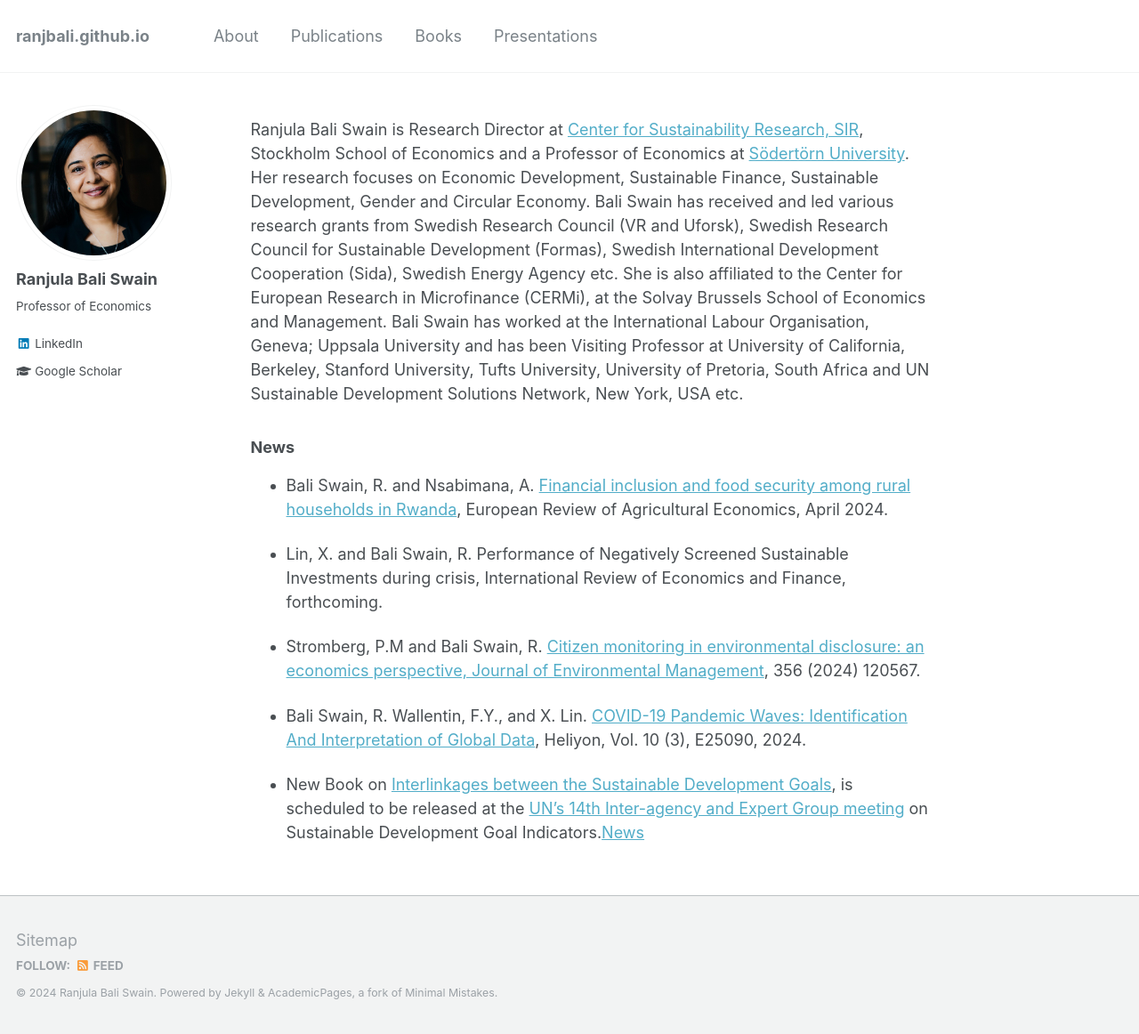
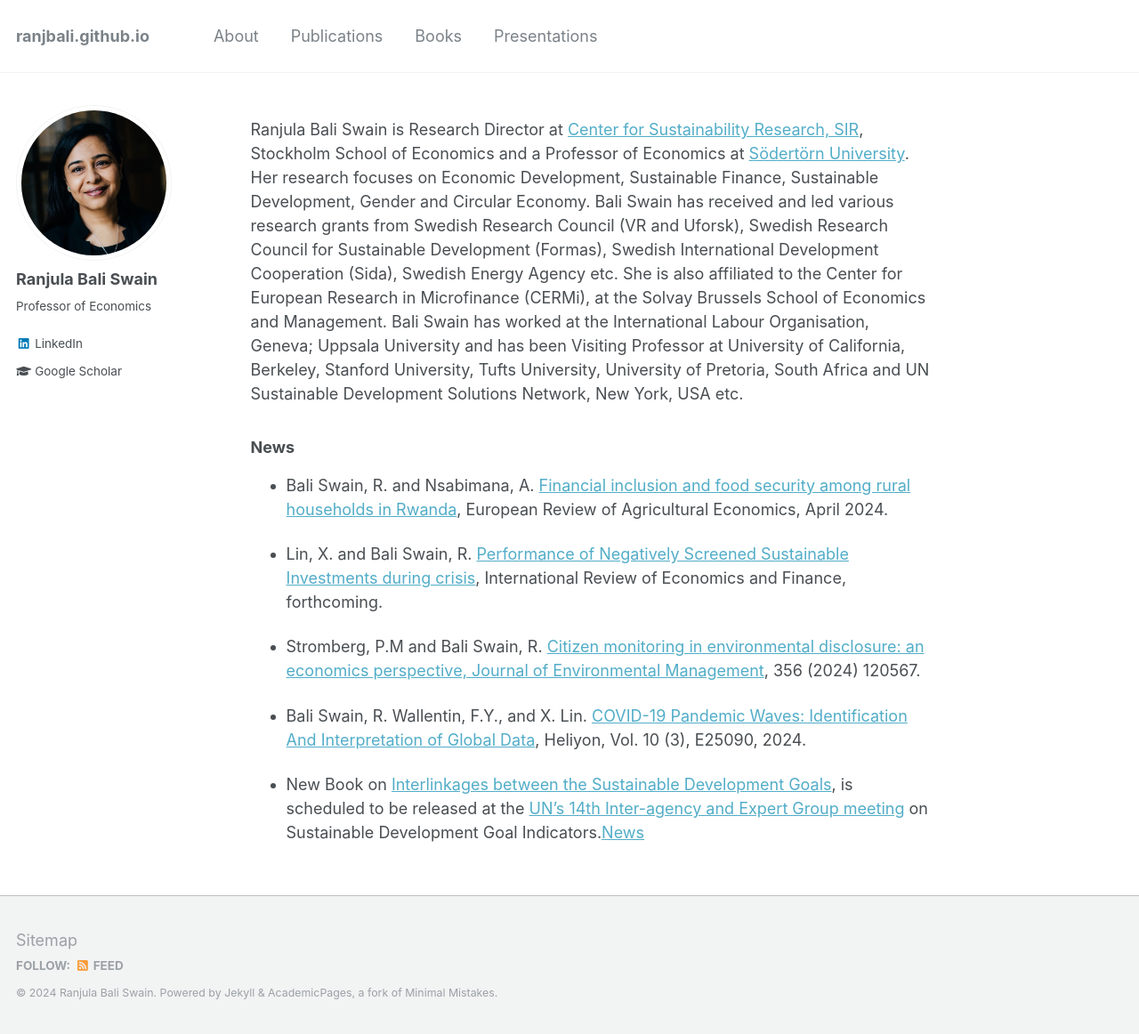
Before and after one commit to ranjbali/ranjbali.github.io, a Jekyll site: the page built from _pages/about.md, in a window 1280 px wide and 1162 px high. Shown: the whole window at 89% size. Built offline with Jekyll 4.4.1, drawn with Linux system fonts in a browser that asks for light colours; part of the change alters nothing that is shown.

```diff
--- a/_pages/about.md
+++ b/_pages/about.md
@@ -13,7 +13,7 @@ Ranjula Bali Swain is Research Director at [Center for Sustainability Research,
 ### News
 * Bali Swain, R. and Nsabimana, A. [Financial inclusion and food security among rural households in Rwanda](https://academic.oup.com/erae/advance-article-abstract/doi/10.1093/erae/jbae007/7639592?redirectedFrom=fulltext), European Review of Agricultural Economics, April 2024.
 
-* Lin, X. and Bali Swain, R. Performance of Negatively Screened Sustainable Investments during crisis, International Review of Economics and Finance, forthcoming.
+* Lin, X. and Bali Swain, R. [Performance of Negatively Screened Sustainable Investments during crisis](https://www.sciencedirect.com/science/article/pii/S105905602400248X?via%3Dihub#fig1a), International Review of Economics and Finance, forthcoming.
 
 * Stromberg, P.M and Bali Swain, R. [Citizen monitoring in environmental disclosure: an economics perspective, Journal of Environmental Management](https://doi.org/10.1016/j.jenvman.2024.120567), 356 (2024) 120567.
 
```
